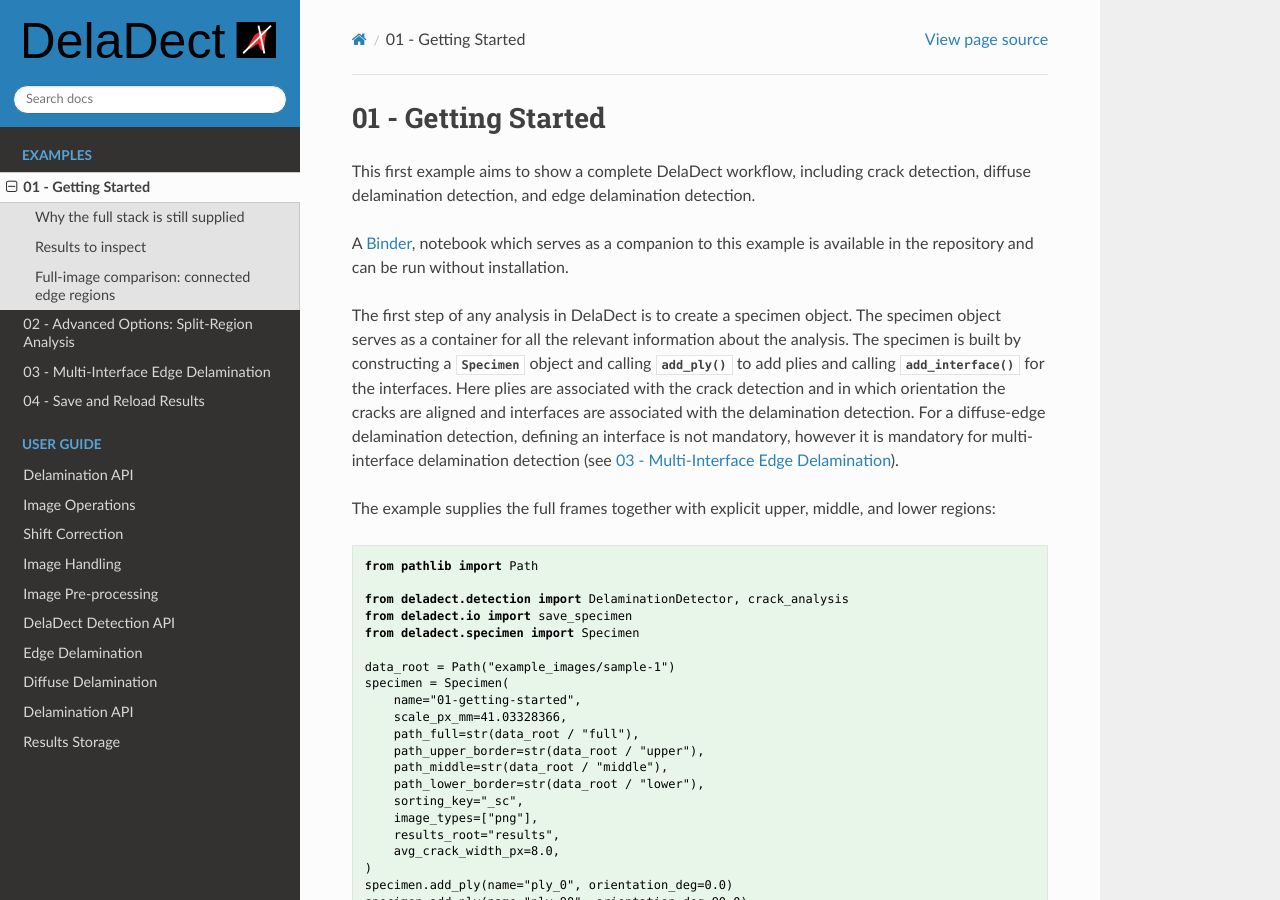
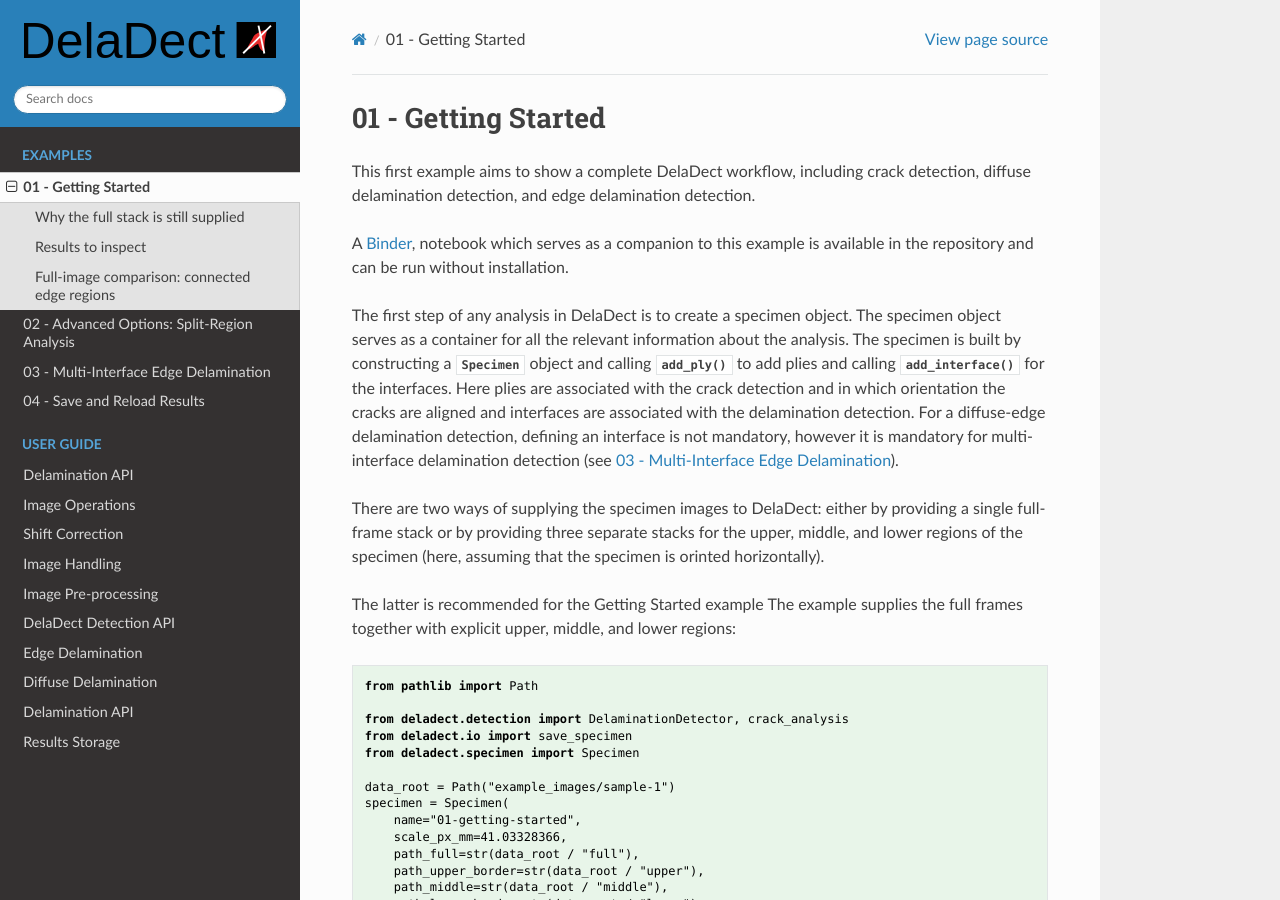
Before and after one commit to VascoPires/DelaDect, a Sphinx documentation site: the page built from docs/source/examples/getting_started.rst, in a window 1280 px wide and 900 px high. Built offline with Sphinx 7.4.7 and the Read the Docs theme 3.1.0, drawn with Linux system fonts in a browser that asks for light colours.

Commit message:
Update getting_started.rst

```diff
--- a/docs/source/examples/getting_started.rst
+++ b/docs/source/examples/getting_started.rst
@@ -20,6 +20,11 @@ the cracks are aligned and interfaces are associated with the delamination detec
 For a diffuse-edge delamination detection, defining an interface is not mandatory, however
 it is mandatory for multi-interface delamination detection (see :doc:`delamination_multi_interface`).
 
+There are two ways of supplying the specimen images to DelaDect: either by providing a single full-frame
+stack or by providing three separate stacks for the upper, middle, and lower regions of the specimen (here,
+assuming that the specimen is orinted horizontally).
+
+The latter is recommended for the Getting Started example
 The example supplies the full frames together with explicit
 upper, middle, and lower regions:
 
```
